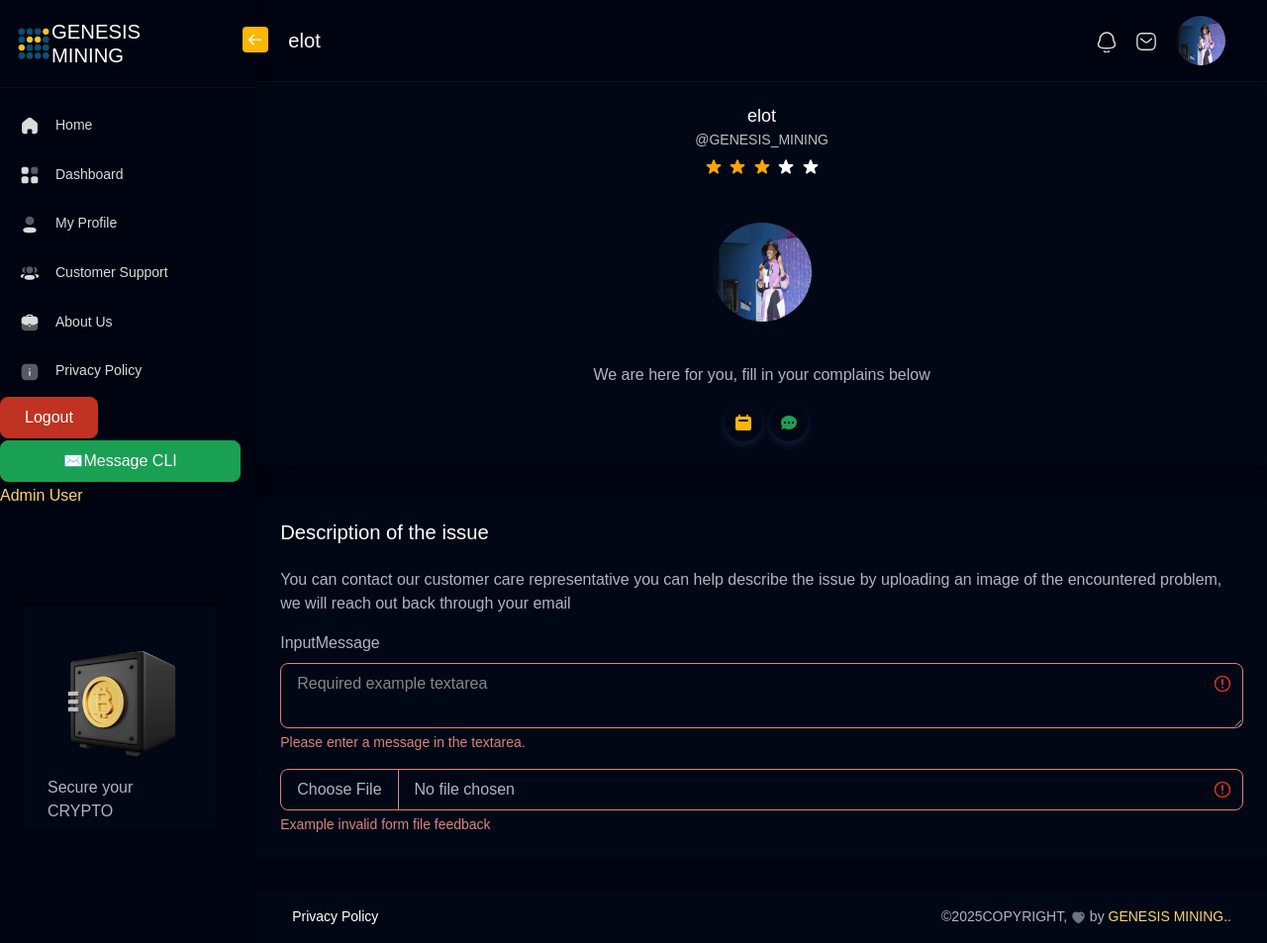
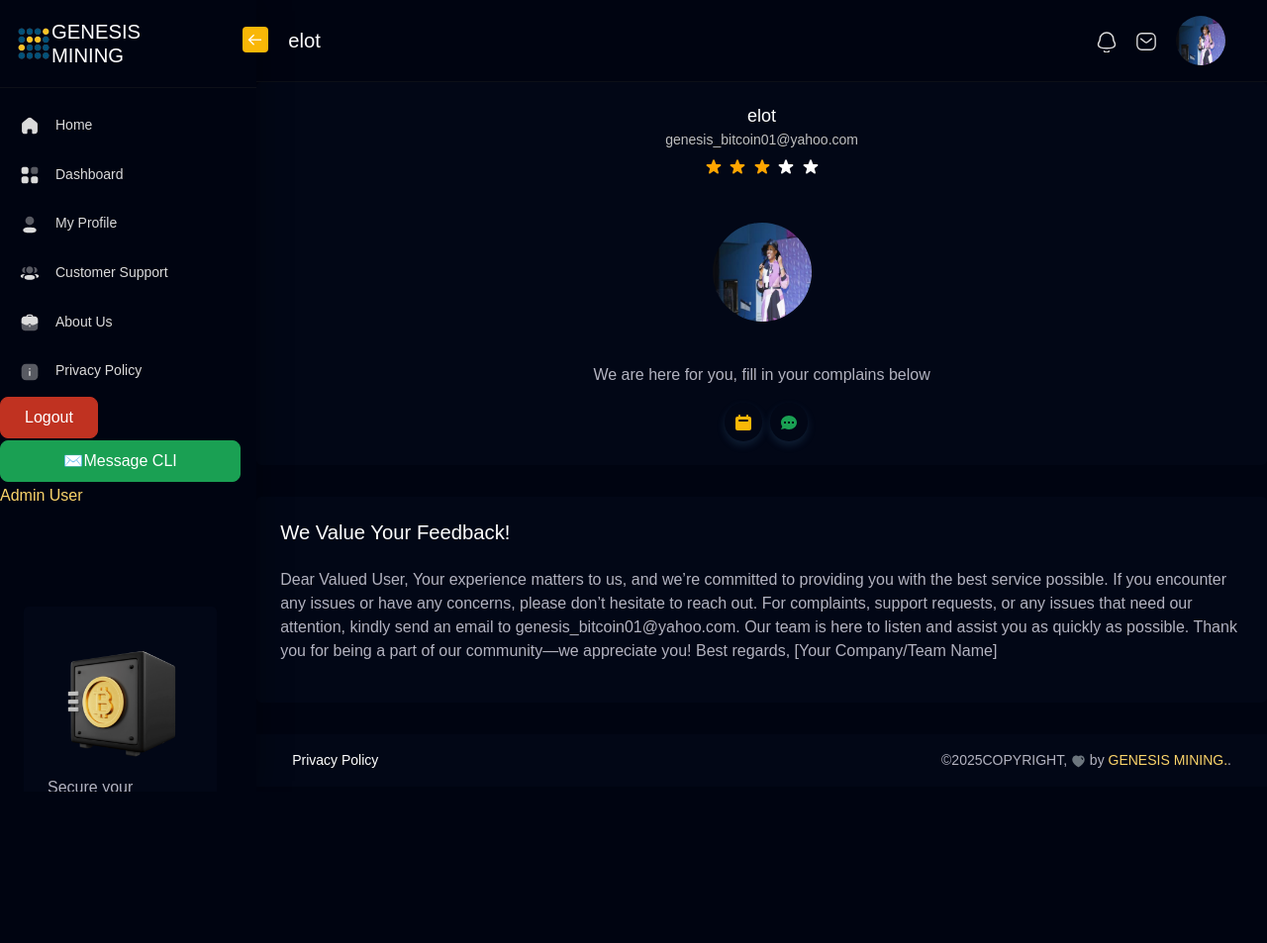
Before and after one commit to GodsplanElot/Bitcoin_mining_BANK, a Django app: page /customer_support/ in a window 1280 px wide. Shown: the whole page at 99% size. After the commit the page ends 800 px from the top, so only its background shows below. Run offline with Django 5.2, Linux system fonts and the light colour scheme; a user stored in the database is signed in; data comes from the database, SQL or seed files in the repository; some libraries are stand-ins or nearby versions.

Commit message:
Add customer feedback text

```diff
--- a/core/pages/templates/pages/customer_support.html
+++ b/core/pages/templates/pages/customer_support.html
@@ -9,7 +9,7 @@
         <div class="fs-italic">
           <h5>{{ user.username }}</h5>
           <div class="mb-1">
-            <small>@GENESIS_MINING</small>
+            <small>genesis_bitcoin01@yahoo.com</small>
           </div>
         </div>
         <div class="text-warning">
@@ -132,39 +132,19 @@
 <div class="card">
   <div class="card-header d-flex justify-content-between">
     <div class="header-title">
-      <h4 class="card-title">Description of the issue</h4>
+      <h4 class="card-title">We Value Your Feedback!</h4>
     </div>
   </div>
   <div class="card-body">
     <p>
-      You can contact our customer care representative you can help describe the
-      issue by uploading an image of the encountered problem, we will reach out
-      back through your email
+      Dear Valued User, Your experience matters to us, and we’re committed to
+      providing you with the best service possible. If you encounter any issues
+      or have any concerns, please don’t hesitate to reach out. For complaints,
+      support requests, or any issues that need our attention, kindly send an
+      email to genesis_bitcoin01@yahoo.com. Our team is here to listen and
+      assist you as quickly as possible. Thank you for being a part of our
+      community—we appreciate you! Best regards, [Your Company/Team Name]
     </p>
-    <form class="was-validated">
-      <div class="form-group">
-        <label for="validationTextarea" class="form-label">InputMessage</label>
-        <textarea
-          class="form-control is-invalid"
-          id="validationTextarea"
-          placeholder="Required example textarea"
-          required=""
-        ></textarea>
-        <div class="invalid-feedback">
-          Please enter a message in the textarea.
-        </div>
-      </div>
-
-      <div class="form-group mb-0">
-        <input
-          type="file"
-          class="form-control"
-          aria-label="file example"
-          required=""
-        />
-        <div class="invalid-feedback">Example invalid form file feedback</div>
-      </div>
-    </form>
   </div>
 </div>
 <!-- INPUT CARD ENDS HERE-->
```
